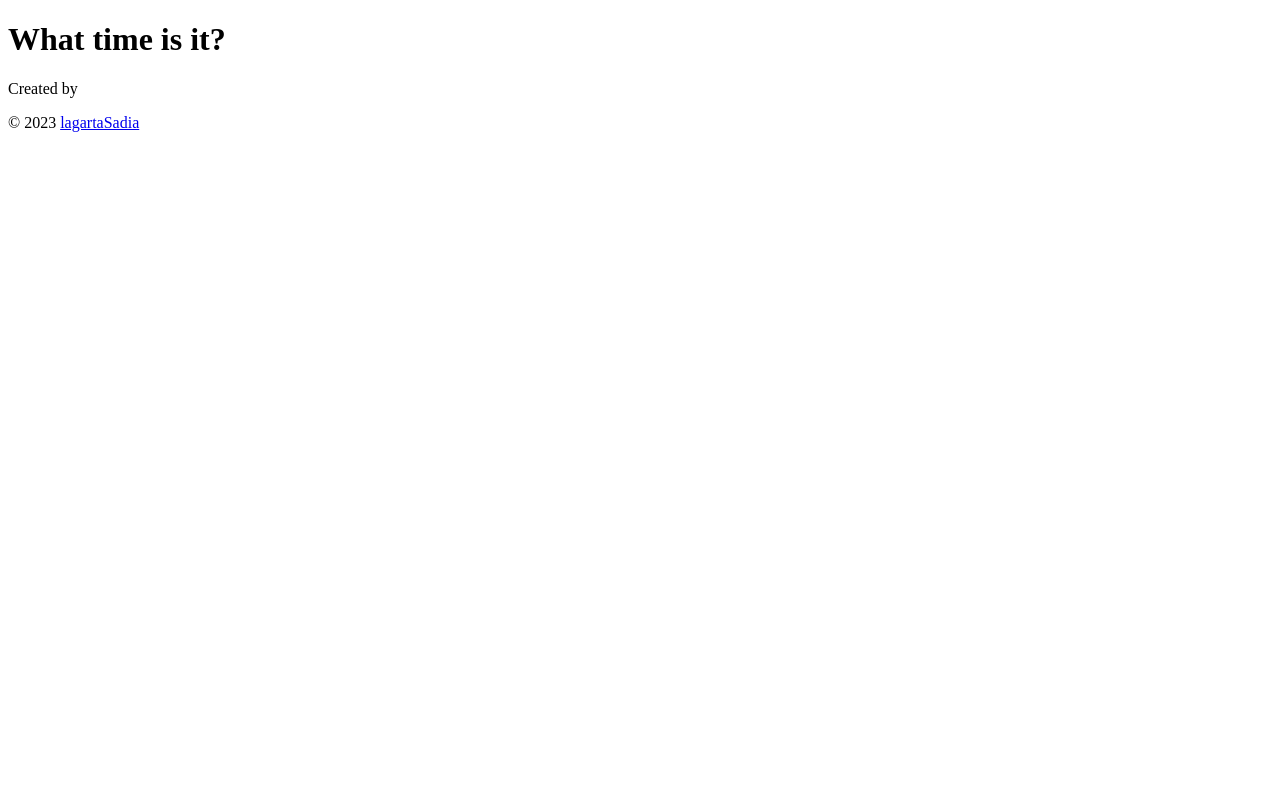
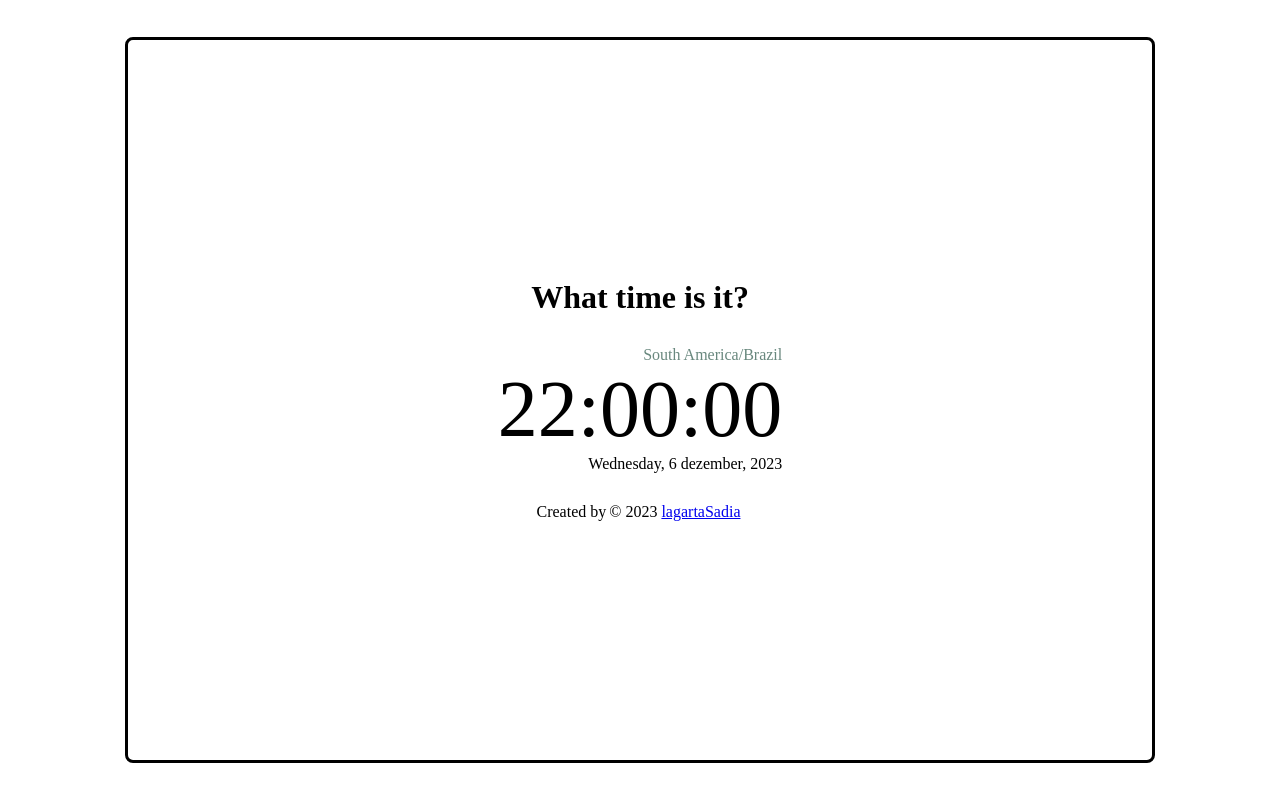
Before and after one commit to lagartaSadia/clock-work, a website: page index.html in a window 1280 px wide. Drawn offline with Linux system fonts and the light colour scheme.

Commit message:
added style and backbone of the layout

```diff
--- a/index.html
+++ b/index.html
@@ -4,6 +4,7 @@
     <meta charset="UTF-8">
     <meta name="viewport" content="width=device-width, initial-scale=1.0">
     <title>Whata clock</title>
+    <link rel="stylesheet" href="style.css">
 </head>
 <body>
     <div class="container">
@@ -11,11 +12,16 @@
             <h1>What time is it?</h1>
         </header>
         <main>
-
+            <div class="container-clock">
+                <div class="container-clock-country">South America/Brazil</div>
+                <div class="container-clock-time">22:00:00</div>
+                <div class="container-clock-day">Wednesday, 6 dezember, 2023</div>
+            </div>
         </main>
         <footer>
             <p>Created by <div>&copy; 2023 <a href="https://github.com/lagartaSadia" target="_blank">lagartaSadia</a></div></p>
         </footer>
     </div>
+    <script type="module" src="./index.js"></script>
 </body>
 </html>
--- /dev/null
+++ b/style.css
@@ -0,0 +1,43 @@
+* {
+    padding: 0;
+    margin: 0;
+}
+
+body {
+    display: flex;
+    justify-content: center;
+    align-items: center;
+    width: 100vw;
+    height: 100vh;
+}
+
+.container {
+    width: 80vw;
+    height: 90vh;
+    display: flex;
+    justify-content: center;
+    align-items: center;
+    flex-direction: column;
+    gap: 30px;
+    border: 3px solid black;
+    border-radius: 8px;
+}
+
+.container-clock-country {
+    text-align: end;
+    color: rgb(105, 136, 126);
+}
+
+.container-clock-time {
+    text-align: center;
+    font-size: 80px;
+}
+
+.container-clock-day {
+    text-align: end;
+}
+
+footer {
+    display: flex;
+    gap: 3px;
+}
```
